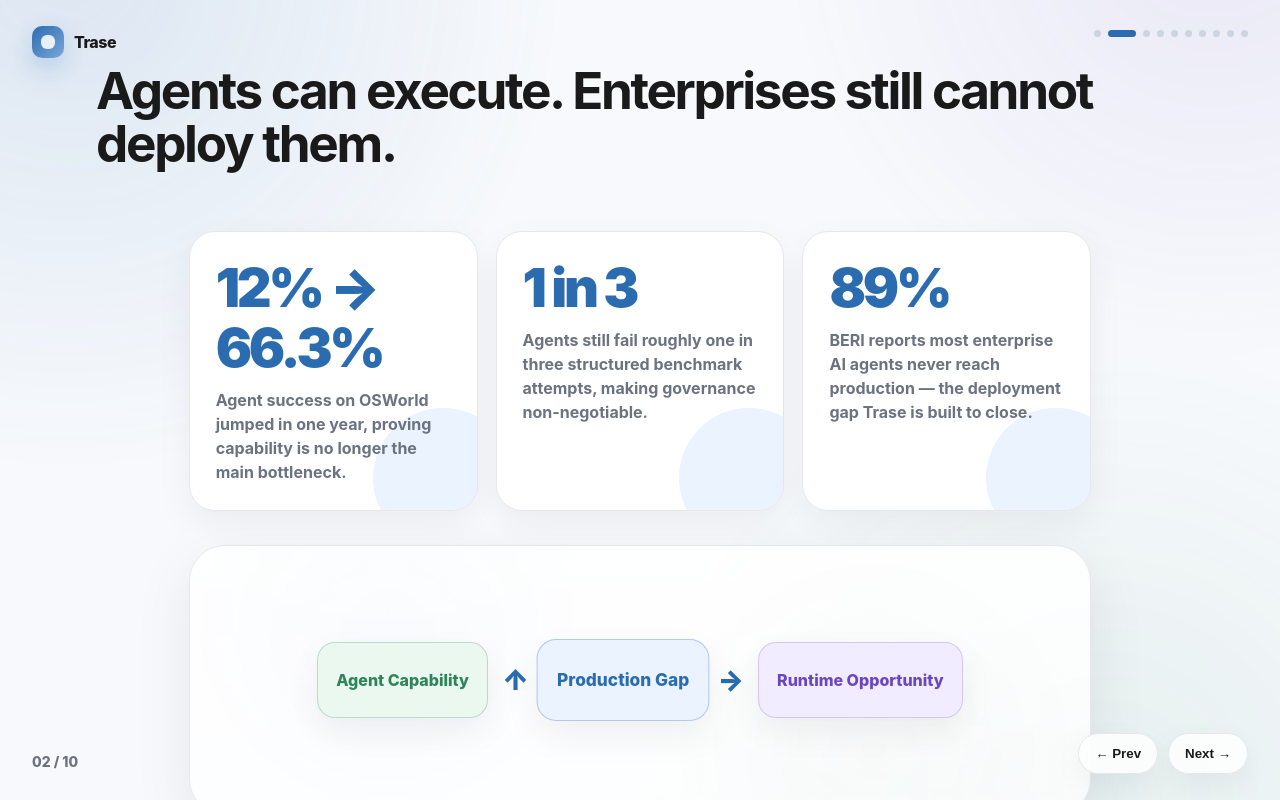
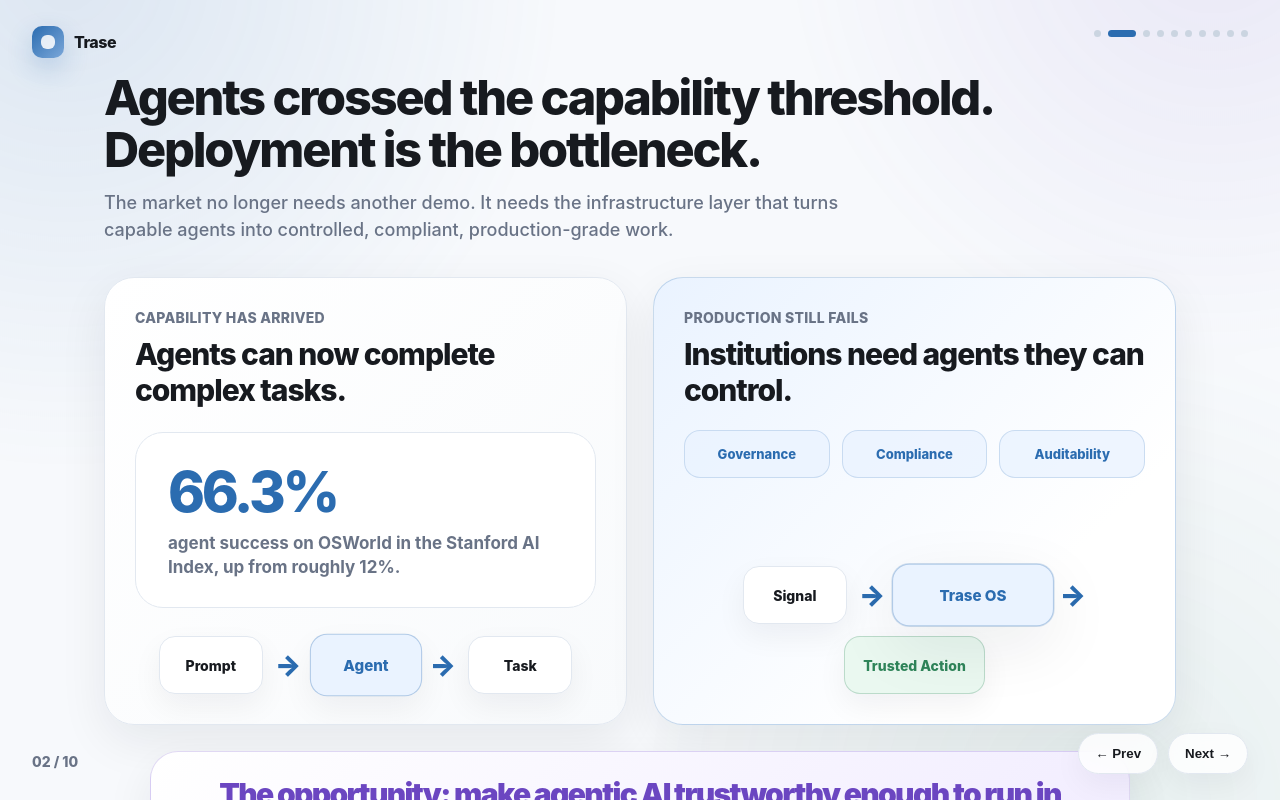
Before and after one commit to skoneru-dev/product-strategy, a plain HTML site: page index.html in a window 1280 px wide. Both pictures are taken after a click on the button "Next →". Drawn offline with Linux system fonts and the light colour scheme.

Commit message:
Add files via upload

```diff
--- a/index.html
+++ b/index.html
@@ -8,9 +8,9 @@
     :root {
       --bg: #F7F9FC;
       --panel: #FFFFFF;
-      --text: #1A1A1A;
-      --muted: #6B7280;
-      --border: #E5E7EB;
+      --text: #171A1F;
+      --muted: #697386;
+      --border: #E2E8F0;
       --primary: #2B6CB0;
       --primary-soft: #EDF2F7;
       --primary-pale: #EAF3FF;
@@ -20,7 +20,7 @@
       --orange-soft: #FFF7ED;
       --purple: #6B46C1;
       --purple-soft: #F1ECFF;
-      --shadow: 0 18px 60px rgba(17, 24, 39, 0.08);
+      --shadow: 0 16px 48px rgba(15, 23, 42, 0.075);
       --radius: 24px;
       --ease: cubic-bezier(.22,1,.36,1);
     }
@@ -56,7 +56,7 @@
       inset: 0;
       width: 100%;
       height: 100%;
-      padding: 64px 96px 72px;
+      padding: 72px 104px 76px;
       display: grid;
       grid-template-columns: repeat(12, 1fr);
       gap: 24px;
@@ -72,17 +72,37 @@
     .eyebrow { display: none; }
 
     h1 {
-      font-size: clamp(44px, 5vw, 72px); line-height: .98; font-weight: 750;
-      letter-spacing: -0.055em; margin: 0; max-width: 920px;
+      font-size: clamp(48px, 4.9vw, 68px);
+      line-height: 1.02;
+      font-weight: 760;
+      letter-spacing: -0.052em;
+      margin: 0;
+      max-width: 880px;
     }
 
     h2 {
-      font-size: clamp(36px, 4vw, 56px); line-height: 1.04; font-weight: 750;
-      letter-spacing: -0.045em; margin: 0;
+      font-size: clamp(38px, 3.8vw, 54px);
+      line-height: 1.06;
+      font-weight: 760;
+      letter-spacing: -0.045em;
+      margin: 0;
     }
 
-    h3 { font-size: 28px; line-height: 36px; letter-spacing: -0.025em; margin: 0; }
-    p { font-size: 20px; line-height: 30px; color: var(--muted); margin: 18px 0 0; max-width: 680px; }
+    h3 {
+      font-size: 25px;
+      line-height: 32px;
+      letter-spacing: -0.025em;
+      margin: 0;
+      font-weight: 760;
+    }
+    p {
+      font-size: 19px;
+      line-height: 29px;
+      color: var(--muted);
+      margin: 16px 0 0;
+      max-width: 680px;
+      font-weight: 450;
+    }
     .small { font-size: 15px; line-height: 22px; color: var(--muted); }
 
     .brand {
@@ -111,8 +131,11 @@
     .dot.active { width: 28px; background: var(--primary); }
 
     .card {
-      background: rgba(255,255,255,.86); border: 1px solid var(--border); border-radius: var(--radius);
-      box-shadow: var(--shadow); padding: 28px;
+      background: rgba(255,255,255,.90);
+      border: 1px solid var(--border);
+      border-radius: var(--radius);
+      box-shadow: var(--shadow);
+      padding: 26px;
     }
     .soft-card {
       background: rgba(237,242,247,.72); border: 1px solid rgba(229,231,235,.95);
@@ -132,19 +155,34 @@
     .top-title { grid-column: 1 / 13; align-self: start; }
 
     .visual-panel {
-      min-height: 460px; border-radius: 36px;
+      min-height: 430px;
+      border-radius: 32px;
       background:
-        linear-gradient(180deg, rgba(255,255,255,.88), rgba(255,255,255,.74)),
-        radial-gradient(circle at 22% 25%, rgba(43,108,176,.14), transparent 28%),
-        radial-gradient(circle at 76% 76%, rgba(47,133,90,.1), transparent 30%);
-      border: 1px solid var(--border); box-shadow: var(--shadow); position: relative; overflow: hidden; padding: 34px;
+        linear-gradient(180deg, rgba(255,255,255,.90), rgba(255,255,255,.76)),
+        radial-gradient(circle at 22% 25%, rgba(43,108,176,.12), transparent 28%),
+        radial-gradient(circle at 76% 76%, rgba(47,133,90,.08), transparent 30%);
+      border: 1px solid var(--border);
+      box-shadow: var(--shadow);
+      position: relative;
+      overflow: hidden;
+      padding: 32px;
     }
 
     .diagram-row { display: flex; align-items: center; justify-content: center; gap: 14px; flex-wrap: wrap; }
     .node {
-      min-width: 132px; min-height: 76px; border-radius: 18px; background: white; border: 1px solid var(--border);
-      box-shadow: 0 14px 34px rgba(17,24,39,.06); display: flex; align-items: center; justify-content: center;
-      padding: 14px 18px; text-align: center; font-weight: 850; color: var(--text);
+      min-width: 128px;
+      min-height: 72px;
+      border-radius: 18px;
+      background: white;
+      border: 1px solid var(--border);
+      box-shadow: 0 12px 30px rgba(15,23,42,.055);
+      display: flex;
+      align-items: center;
+      justify-content: center;
+      padding: 14px 18px;
+      text-align: center;
+      font-weight: 820;
+      color: var(--text);
     }
     .node.small-node { min-width: 110px; min-height: 62px; font-size: 14px; font-weight: 850; }
     .node.primary { background: var(--primary-pale); border-color: rgba(43,108,176,.30); color: var(--primary); transform: scale(1.08); }
@@ -255,7 +293,7 @@
     .duke-card { min-height: 500px; display: grid; grid-template-columns: 1fr 1fr; gap: 24px; align-items: stretch; }
     .quote {
       margin-top: 28px; padding: 24px; border-radius: 22px; background: var(--primary-soft); border: 1px solid var(--border);
-      color: var(--text); font-size: 22px; line-height: 32px; font-weight: 700; letter-spacing: -.02em;
+      color: var(--text); font-size: 20px; line-height: 30px; font-weight: 700; letter-spacing: -.02em;
     }
     .quote span { display: block; color: var(--muted); font-size: 14px; line-height: 20px; margin-top: 12px; font-weight: 800; letter-spacing: .02em; }
 
@@ -392,6 +430,118 @@
       margin-top:12px;
     }
 
+
+    .slide-kicker {
+      font-size: 18px;
+      line-height: 27px;
+      color: var(--muted);
+      margin-top: 14px;
+      max-width: 780px;
+      font-weight: 520;
+    }
+
+    .tight-hero {
+      grid-column: 1 / 13;
+      align-self: center;
+    }
+
+    .flow-compare {
+      display: grid;
+      grid-template-columns: 1fr 1fr;
+      gap: 26px;
+      margin-top: 34px;
+    }
+
+    .flow-panel {
+      min-height: 390px;
+      border-radius: 30px;
+      padding: 30px;
+      background: white;
+      border: 1px solid var(--border);
+      box-shadow: var(--shadow);
+      display: flex;
+      flex-direction: column;
+      justify-content: space-between;
+      position: relative;
+      overflow: hidden;
+    }
+
+    .flow-panel.weak {
+      background: linear-gradient(135deg, #FFFFFF, #F8FAFC);
+    }
+
+    .flow-panel.strong {
+      background: linear-gradient(135deg, var(--primary-pale), #FFFFFF 72%);
+      border-color: rgba(43,108,176,.24);
+    }
+
+    .panel-label {
+      font-size: 14px;
+      line-height: 20px;
+      color: var(--muted);
+      letter-spacing: .02em;
+      font-weight: 850;
+      text-transform: uppercase;
+      margin-bottom: 8px;
+    }
+
+    .panel-title {
+      font-size: 30px;
+      line-height: 36px;
+      letter-spacing: -0.035em;
+      font-weight: 820;
+      color: var(--text);
+    }
+
+    .mini-flow {
+      display: flex;
+      align-items: center;
+      justify-content: center;
+      gap: 12px;
+      flex-wrap: wrap;
+      margin-top: 28px;
+    }
+
+    .mini-flow .node {
+      min-width: 104px;
+      min-height: 58px;
+      font-size: 14px;
+      border-radius: 16px;
+    }
+
+    .outcome-bar {
+      margin-top: 22px;
+      display: grid;
+      grid-template-columns: repeat(auto-fit, minmax(130px, 1fr));
+      gap: 12px;
+    }
+
+    .outcome-chip {
+      background: rgba(255,255,255,.92);
+      border: 1px solid var(--border);
+      border-radius: 16px;
+      padding: 14px 12px;
+      text-align: center;
+      font-size: 13px;
+      line-height: 18px;
+      color: var(--muted);
+      font-weight: 800;
+    }
+
+    .outcome-chip.good {
+      color: var(--primary);
+      background: rgba(234,243,255,.80);
+      border-color: rgba(43,108,176,.18);
+    }
+
+    .deck-note {
+      font-size: 13px;
+      line-height: 18px;
+      color: #94A3B8;
+      font-weight: 700;
+      margin-top: 10px;
+    }
+
     @media (max-width: 900px) {
       body { overflow: auto; }
       .deck { height: auto; }
@@ -432,7 +582,7 @@
         <div class="hero-console reveal delay-2">
           <div class="console-top">
             <div class="traffic"><span></span><span></span><span></span></div>
-            <div class="console-title">Trase OS</div>
+            <div class="console-title">Governance</div>
           </div>
           <div class="console-grid">
             <div class="console-card big float">
@@ -456,7 +606,7 @@
               <div class="micro-label">Sovereign deployment</div>
               <div class="micro-title">VPC, on-prem, hybrid, air-gapped</div>
               <div class="pill-row" style="justify-content:flex-start;">
-                <span class="pill blue">Trase OS</span><span class="pill green">compliance</span>
+                <span class="pill blue">Governance</span><span class="pill green">compliance</span>
               </div>
             </div>
           </div>
@@ -466,34 +616,51 @@
     </section>
 
     <section class="slide">
-      <div class="top-title">
-        <div class="eyebrow reveal">Market Timing</div>
-        <h2 class="reveal delay-1">Agents can execute. Enterprises still cannot deploy them.</h2>
-      </div>
-      <div class="full-center">
-        <div class="metric-grid reveal delay-2">
-          <div class="metric-card">
-            <div class="big">12% → 66.3%</div>
-            <div class="desc">Agent success on OSWorld jumped in one year, proving capability is no longer the main bottleneck.</div>
+      <div class="tight-hero">
+        <h2 class="reveal delay-1">Agents crossed the capability threshold. Deployment is the bottleneck.</h2>
+        <div class="slide-kicker reveal delay-2">The market no longer needs another demo. It needs the infrastructure layer that turns capable agents into controlled, compliant, production-grade work.</div>
+
+        <div class="flow-compare reveal delay-3">
+          <div class="flow-panel weak">
+            <div>
+              <div class="panel-label">Capability has arrived</div>
+              <div class="panel-title">Agents can now complete complex tasks.</div>
+              <div class="metric" style="margin-top:24px; box-shadow:none;">
+                <span class="num">66.3%</span>
+                <span class="label">agent success on OSWorld in the Stanford AI Index, up from roughly 12%.</span>
+              </div>
+            </div>
+            <div class="mini-flow">
+              <div class="node">Prompt</div>
+              <div class="arrow">→</div>
+              <div class="node primary">Agent</div>
+              <div class="arrow">→</div>
+              <div class="node">Task</div>
+            </div>
           </div>
-          <div class="metric-card">
-            <div class="big">1 in 3</div>
-            <div class="desc">Agents still fail roughly one in three structured benchmark attempts, making governance non-negotiable.</div>
-          </div>
-          <div class="metric-card">
-            <div class="big">89%</div>
-            <div class="desc">BERI reports most enterprise AI agents never reach production — the deployment gap Trase is built to close.</div>
+
+          <div class="flow-panel strong">
+            <div>
+              <div class="panel-label">Production still fails</div>
+              <div class="panel-title">Institutions need agents they can control.</div>
+              <div class="outcome-bar">
+                <div class="outcome-chip good">Governance</div>
+                <div class="outcome-chip good">Compliance</div>
+                <div class="outcome-chip good">Auditability</div>
+              </div>
+            </div>
+            <div class="mini-flow">
+              <div class="node">Signal</div>
+              <div class="arrow">→</div>
+              <div class="node primary pulse" style="min-width:150px;">Trase OS</div>
+              <div class="arrow">→</div>
+              <div class="node green">Trusted Action</div>
+            </div>
           </div>
         </div>
-        <div class="visual-panel reveal delay-3" style="margin-top:34px; min-height:270px; display:grid; place-items:center;">
-          <div class="diagram-row">
-            <div class="node green">Agent Capability</div>
-            <div class="arrow">↑</div>
-            <div class="node primary">Production Gap</div>
-            <div class="arrow">→</div>
-            <div class="node purple">Runtime Opportunity</div>
-          </div>
-          <div class="source-note">Sources: Stanford HAI AI Index 2026; BERI article on enterprise deployment gap.</div>
+
+        <div class="partner-card reveal delay-4" style="max-width:980px; margin:26px auto 0; text-align:center; padding:24px;">
+          <div class="bigline" style="font-size:30px; line-height:36px;">The opportunity: make agentic AI trustworthy enough to run in critical operations.</div>
         </div>
       </div>
     </section>
@@ -501,7 +668,7 @@
     <section class="slide">
       <div class="top-title">
         <div class="eyebrow reveal">Problem</div>
-        <h2 class="reveal delay-1">AI still does not run where real work happens.</h2>
+        <h2 class="reveal delay-1">Governance without enforcement is just policy.</h2>
       </div>
       <div class="full-center">
         <div class="slide3-grid reveal delay-2">
@@ -519,29 +686,48 @@
           <div class="card compact-card pulse" style="background:linear-gradient(135deg,var(--primary-pale),white); border-color:rgba(43,108,176,.24);">
             <div>
               <h3>Needed: governed execution</h3>
-              <p>Trustworthy AI workflows execute with compliance, governance, and human escalation built in.</p>
+              <p>Policy becomes operational only when it is enforced before the AI acts.</p>
             </div>
             <div class="diagram-row" style="margin-top:28px;">
               <div class="node">Signal</div><div class="arrow">→</div>
-              <div class="node primary">Trase OS</div><div class="arrow">→</div>
+              <div class="node primary">Governance</div><div class="arrow">→</div>
               <div class="node">Action</div>
             </div>
           </div>
         </div>
-        <div class="visual-panel reveal delay-3" style="margin-top:24px; min-height:210px; display:grid; place-items:center;">
-          <div>
-            <div class="diagram-row">
-              <div class="node green">Real-time intelligence</div>
-              <div class="arrow">+</div>
-              <div class="node purple">Compliance</div>
-              <div class="arrow">+</div>
-              <div class="node primary">Trustworthy execution</div>
+        <div class="visual-panel reveal delay-3" style="margin-top:24px; min-height:240px; display:grid; place-items:center;">
+          <div style="display:grid; grid-template-columns:1fr 1fr; gap:40px; width:100%;">
+
+            <!-- Without Trase -->
+            <div>
+              <div style="text-align:center; font-weight:800; color:#6B7280; margin-bottom:10px;">Without Trase</div>
+              <div class="diagram-row">
+                <div class="node small-node">Signal</div>
+                <div class="arrow">→</div>
+                <div class="node small-node">AI</div>
+                <div class="arrow">→</div>
+                <div class="node small-node" style="background:#FFF7ED; border-color:#FED7AA;">Untrusted Action</div>
+              </div>
             </div>
-            <div class="pill-row">
-              <span class="pill blue">sovereign</span>
-              <span class="pill green">auditable</span>
-              <span class="pill purple">governed</span>
+
+            <!-- With Trase -->
+            <div>
+              <div style="text-align:center; font-weight:800; color:#2B6CB0; margin-bottom:10px;">With Trase OS</div>
+              <div class="diagram-row">
+                <div class="node small-node">Signal</div>
+                <div class="arrow">→</div>
+                <div class="node primary pulse" style="min-width:160px;">TRASE OS</div>
+                <div class="arrow">→</div>
+                <div class="node green">Trusted Action</div>
+              </div>
             </div>
+
+          </div>
+
+          <div class="pill-row" style="margin-top:20px;">
+            <span class="pill blue">policy enforcement</span>
+            <span class="pill green">audit + logs</span>
+            <span class="pill purple">human control</span>
           </div>
         </div>
       </div>
@@ -611,14 +797,20 @@
             </div>
             <div style="height:38px;"></div>
             <div class="arrow">↓</div>
-            <div class="stack-layer trase" style="margin:10px auto 0; width:560px;">Trase OS</div>
+            <div class="stack-layer trase" style="margin:10px auto 0; width:560px;">Governance</div>
             <div class="pill-row">
               <span class="pill blue">monitor</span>
               <span class="pill blue">audit</span>
               <span class="pill blue">govern</span>
               <span class="pill green">real-time compliance</span>
-              <span class="pill">cost controls</span>
-              <span class="pill">human-in-the-loop</span>
+            </div>
+            <div class="outcome-bar" style="max-width:880px; margin:24px auto 0;">
+              <div class="outcome-chip good">Immutable logs</div>
+              <div class="outcome-chip good">Auditability</div>
+              <div class="outcome-chip good">Observability</div>
+              <div class="outcome-chip good">Access controls</div>
+              <div class="outcome-chip good">Identity management</div>
+              <div class="outcome-chip good">Human escalation</div>
             </div>
           </div>
           <div class="source-note">Aligned to Trase.ai: a single pane of glass to monitor, audit, and govern every AI agent.</div>
```
